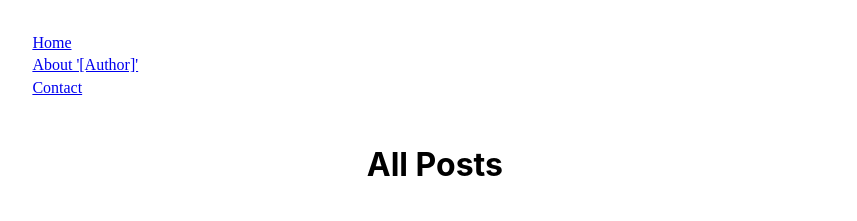
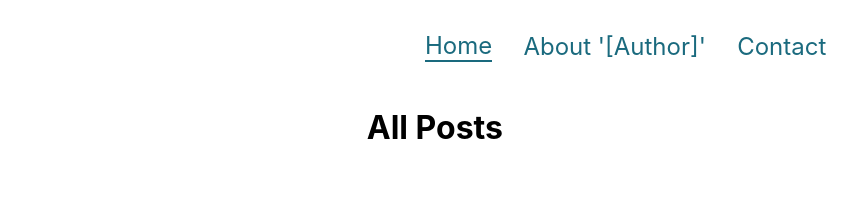
Before and after one commit to moviandev/blog, a Gatsby site: page / in a window 1280 px wide. Shown: the whole page, without its empty margins (6-863 px from the left). Built offline with nearby package versions, Linux system fonts and the light colour scheme; Gatsby itself is replaced by a stand-in of ours.

Commit message:
feat: added nav styles

```diff
--- a/src/components/nav/nav.css
+++ b/src/components/nav/nav.css
@@ -0,0 +1,39 @@
+.nav {
+  display: flex;
+  padding: 0;
+  margin: 0 20em 0 20em;
+  opacity: .9;
+  backdrop-filter: blur(5px);
+  border-radius: 2em;
+  align-items: center;
+  justify-content: center;
+}
+
+.nav-list {
+  list-style: none;
+  display: flex;
+  padding: 0;
+}
+
+.nav-list-item {
+  margin-right: 1em;
+  padding: 0;
+  display: flex;
+  align-items: center;
+  justify-content: center;
+  font-family: -apple-system, BlinkMacSystemFont, "Segoe UI", Roboto, Oxygen,
+    Ubuntu, Cantarell, "Open Sans", "Helvetica Neue", sans-serif;
+  font-size: 1.5em;
+}
+
+.nav-list a {
+  color: #005a70;
+  margin: 0;
+  text-decoration: none;
+  transition: border 0.1s linear;
+}
+
+.nav-list a:hover,
+.nav-list a:focus  {
+  border-bottom: 1px solid #005a70;
+}
--- a/src/components/nav/nav.js
+++ b/src/components/nav/nav.js
@@ -1,17 +1,19 @@
 import React from 'react';
 import { Link } from 'gatsby';
 
+import './nav.css';
+
 const Nav = () => (
-  <nav>
-    <ul>
-      <li>
-        <Link to="/">Home</Link>
+  <nav className="nav">
+    <ul className="nav-list">
+      <li className="nav-list-item">
+        <Link activeStyle={{ borderBottom: "2px solid #005a70" }} to="/">Home</Link>
       </li>
-      <li>
-        <Link to="/about">About '[Author]'</Link>
+      <li className="nav-list-item">
+        <Link activeStyle={{ borderBottom: "2px solid #005a70" }} to="/about">About '[Author]'</Link>
       </li>
-      <li>
-        <Link to="/contact">Contact</Link>
+      <li className="nav-list-item">
+        <Link activeStyle={{ borderBottom: "2px solid #005a70" }} to="/contact">Contact</Link>
       </li>
     </ul>
   </nav>
```
